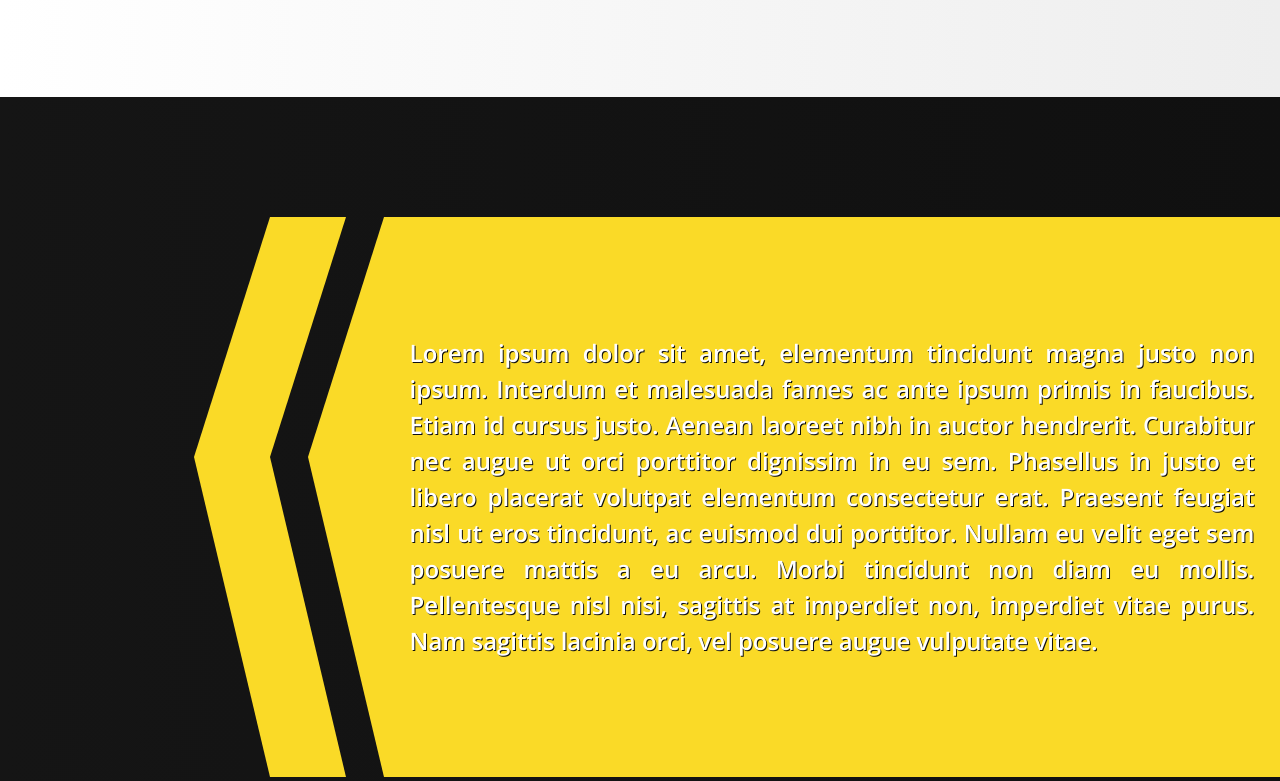
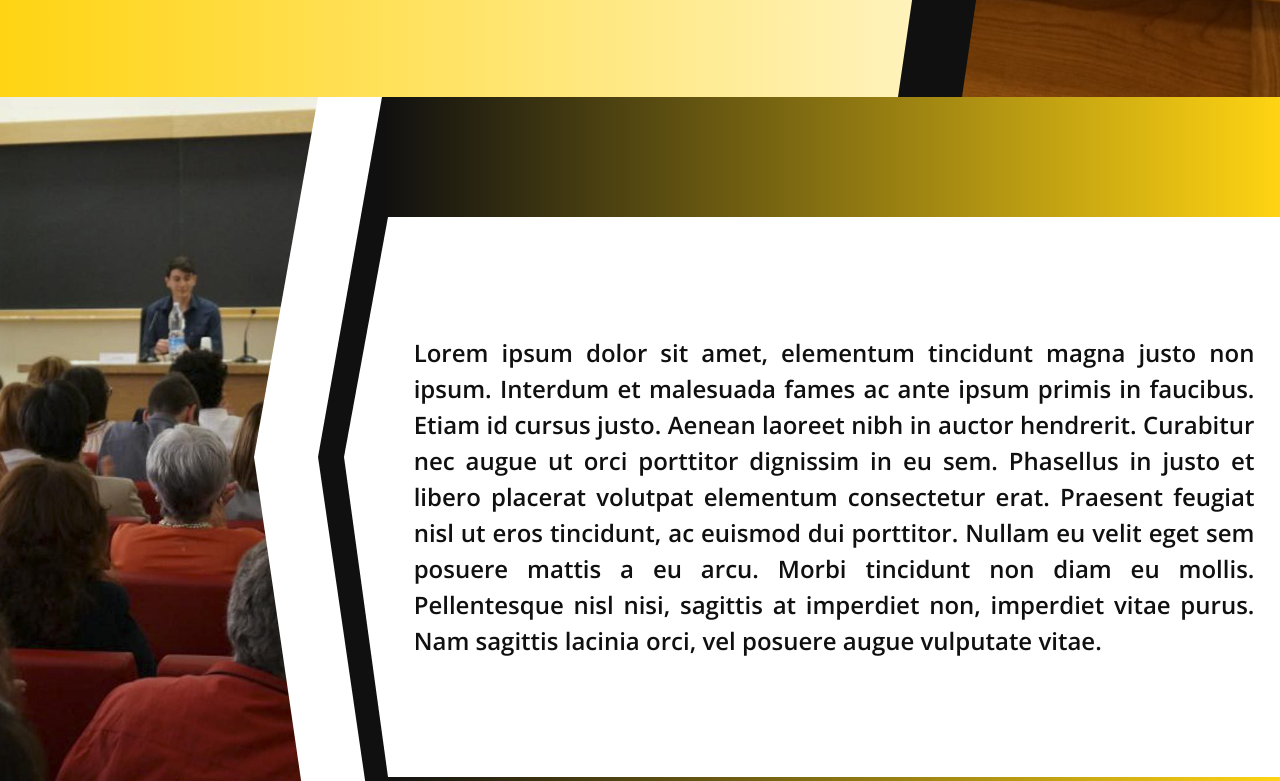
Before and after one commit to elziomm/ASIMOV, a plain HTML site: page index.html in a window 1280 px wide. Shown: the part 1503-2284 px from the top of the page. Drawn offline with nearby package versions, Linux system fonts and the light colour scheme; a web font is replaced by a local one.

Commit message:
Alterado layout dos Sections no index

```diff
--- a/assets/css/main.css
+++ b/assets/css/main.css
@@ -2,7 +2,7 @@
 :root {
     --dark-color: #101010;
     --white-color: #ffffff;
-    --highlight-color: rgb(250, 218, 39);
+    --highlight-color: #ffd413;
 }
 
 .swiper-button-prev, .swiper-button-next {
@@ -25,7 +25,7 @@ section {
 
 /* CSS para o primeiro SECTION da página */
 .section-boundary {
-    color: var(--highlight-color);
+    color: var(--white-color);
     height: 100vh;
     width: 100%;
 
@@ -33,7 +33,7 @@ section {
     padding: 0;
     border: none;
 
-    background-image: linear-gradient(to right, white, #eeeeee );
+    background-image: linear-gradient(to right, var(--highlight-color), var(--white-color) );
     display: flex;
     align-items: center;
 }
@@ -47,73 +47,79 @@ section {
     font-size: 1.5em;
     line-height: 1.5em;
     text-align: justify;
-    /* text-shadow: 1px 1px var(--white-color); */
+    /* text-shadow: 0.5px 0.5px var(--dark-color); */
 
     display: flex;
     align-items: center;
     padding: 2%;
 }
 
-.section-boundary .content-edge, .section-boundary .content-strip {
-    border-left-width: 6vw;
-    border-left-style: solid;
-
-    border-top-width: 30vh;
-    border-top-style: solid;
-
-    border-bottom-width: 40vh;
-    border-bottom-style: solid;
-}
-
 .section-boundary .content-edge {
-    border-left-color: var(--dark-color);
-    border-top-color: transparent;
-    border-bottom-color: transparent;
+    border-left: 3.5vw solid var(--dark-color);
+    border-top: 30vh solid transparent;
+    border-bottom: 40vh solid transparent;
 }
 
 .section-boundary .content-strip {
-    border-left-color: transparent;
-    border-top-color: var(--dark-color);
-    border-bottom-color: var(--dark-color);
+    border-left: 5vw solid transparent;
+    border-top: 45vh solid var(--dark-color);
+    border-bottom: 55vh solid var(--dark-color);
 
     margin-left: -3vw;
 }
 
 .section-boundary .content-end {
-    width: 7vw;
-    height: 70vh;
+    border-left: 5vw solid var(--dark-color);
+    border-top: 45vh solid transparent;
+    border-bottom: 55vh solid transparent;
+
+    /* width: 7vw;
+    height: 100vh;
     border-top-right-radius: 7vw;
     border-bottom-right-radius: 7vw;
-    background-color: var(--dark-color);
+    background-color: var(--dark-color); */
     /* background-image: linear-gradient(to right, #101010 10%, transparent ); */
+    z-index: 2;
+}
+
+.section-boundary .content-bg {
+    width: 25vw;
+    height: 100vh;
+
+    background-image: url("../img/1.jpg");
+    background-size: cover;
+    background-position: center;
+
+    margin-left: -5vw;
+    overflow: hidden;
 }
 
 
 
 /* CSS para o segundo SECTION da página */
 .inverse {
-    color: var(--white-color) !important;
+    color: var(--dark-color) !important;
 
-    background-image: linear-gradient(to left, var(--dark-color), #151515 ) !important;
+    background-image: linear-gradient(to left, var(--highlight-color), var(--dark-color) 70% ) !important;
 
     justify-content: flex-end !important;
 }
 
 .inverse .content-inverse {
-    background-color: var(--highlight-color) !important;
+    background-color: var(--white-color) !important;
 
-    text-shadow: 1px 1px var(--dark-color);
+    /* text-shadow: 0.5px 0.5px var(--dark-color); */
 }
 
-.inverse .content-edge-inverse, .inverse .content-strip-inverse {
+.inverse .content-strip-inverse, .inverse .content-end-inverse {
     border-right-style: solid !important;
-    border-right-width: 6vw !important;
+    border-right-width: 5vw !important;
 }
 
 .inverse .content-edge-inverse {
     border-left: none !important;
 
-    border-right-color: var(--highlight-color);
+    border-right: 3.5vw solid var(--white-color);
     border-top-color: transparent;
     border-bottom-color: transparent;
 }
@@ -122,9 +128,24 @@ section {
     border-left: none !important;
 
     border-right-color: transparent;
-    border-top-color: var(--highlight-color);
-    border-bottom-color: var(--highlight-color);
+    border-top-color: var(--white-color);
+    border-bottom-color: var(--white-color);
 
     margin-right: -3vw;
     margin-left: 0 !important;
 }
+
+.inverse .content-end-inverse {
+    border-left: none !important;
+
+    border-right-color: var(--white-color);
+    border-top-color: transparent;
+    border-bottom-color: transparent;
+}
+
+.inverse .content-bg-inverse {
+    background-image: url("../img/5.jpg") !important;
+
+    margin-right: -5vw;
+    margin-left: 0 !important;
+}
--- a/index.html
+++ b/index.html
@@ -151,30 +151,20 @@
         <div class="content">
           Lorem ipsum dolor sit amet, consectetur adipiscing elit. Integer at dictum ipsum, sed dapibus odio. Pellentesque habitant morbi tristique senectus et netus et malesuada fames ac turpis egestas. Nullam vulputate in felis vel pellentesque. Etiam nec justo egestas, rhoncus arcu ut, fermentum nunc. Morbi eros ipsum, aliquet ut suscipit vitae, euismod a sapien. Curabitur finibus dolor sed nisi ultricies, id dignissim purus feugiat. Donec mollis lorem varius lectus malesuada, et cursus eros ultricies. Aliquam sed purus sed elit consectetur finibus sed nec risus.
         </div>
-        <div class="content-edge">
-
-        </div>
-        <div class="content-strip">
-
-        </div>
-        <div class="content-end">
-
-        </div>
+        <div class="content-edge"></div>
+        <div class="content-strip"></div>
+        <div class="content-end"></div>
+        <div class="content-bg"></div>
       </div>
     </section>
 
     <!-- Container 2 -->
     <section>
       <div class="section-boundary inverse">
-        <div class="content-edge content-edge-inverse">
-
-        </div>
-        <div class="content-strip content-strip-inverse">
-
-        </div>
-        <div class="content-edge content-edge-inverse">
-
-        </div>
+        <div class="content-bg content-bg-inverse"></div>
+        <div class="content-end content-end-inverse"></div>
+        <div class="content-strip content-strip-inverse"></div>
+        <div class="content-edge content-edge-inverse"></div>
         <div class="content content-inverse">
           Lorem ipsum dolor sit amet, elementum tincidunt magna justo non ipsum. Interdum et malesuada fames ac ante ipsum primis in faucibus. Etiam id cursus justo. Aenean laoreet nibh in auctor hendrerit. Curabitur nec augue ut orci porttitor dignissim in eu sem. Phasellus in justo et libero placerat volutpat elementum consectetur erat. Praesent feugiat nisl ut eros tincidunt, ac euismod dui porttitor. Nullam eu velit eget sem posuere mattis a eu arcu. Morbi tincidunt non diam eu mollis. Pellentesque nisl nisi, sagittis at imperdiet non, imperdiet vitae purus. Nam sagittis lacinia orci, vel posuere augue vulputate vitae.
         </div>
```
Also changed, not shown: assets/img/4.jpg (added), assets/img/5.jpg (added).
